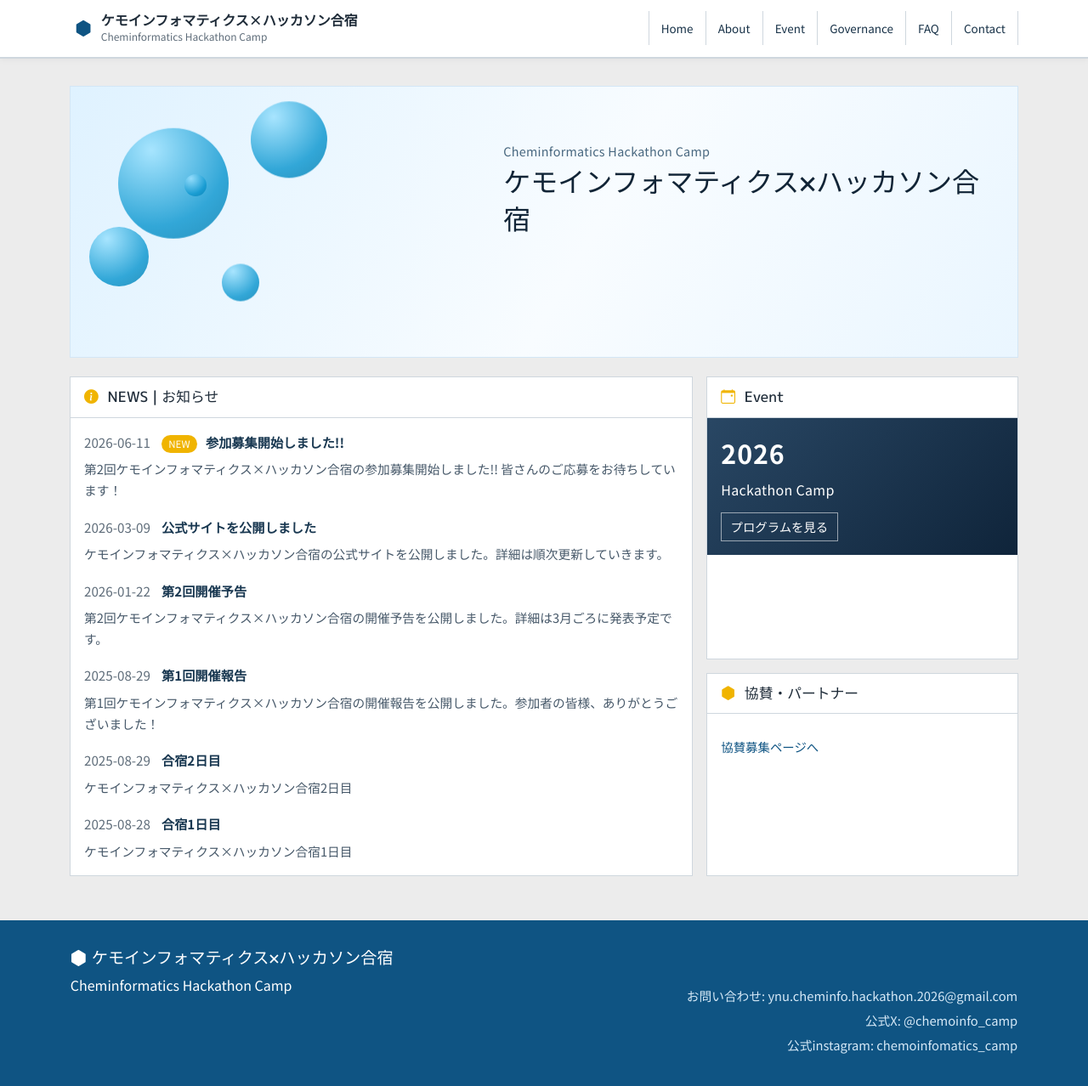
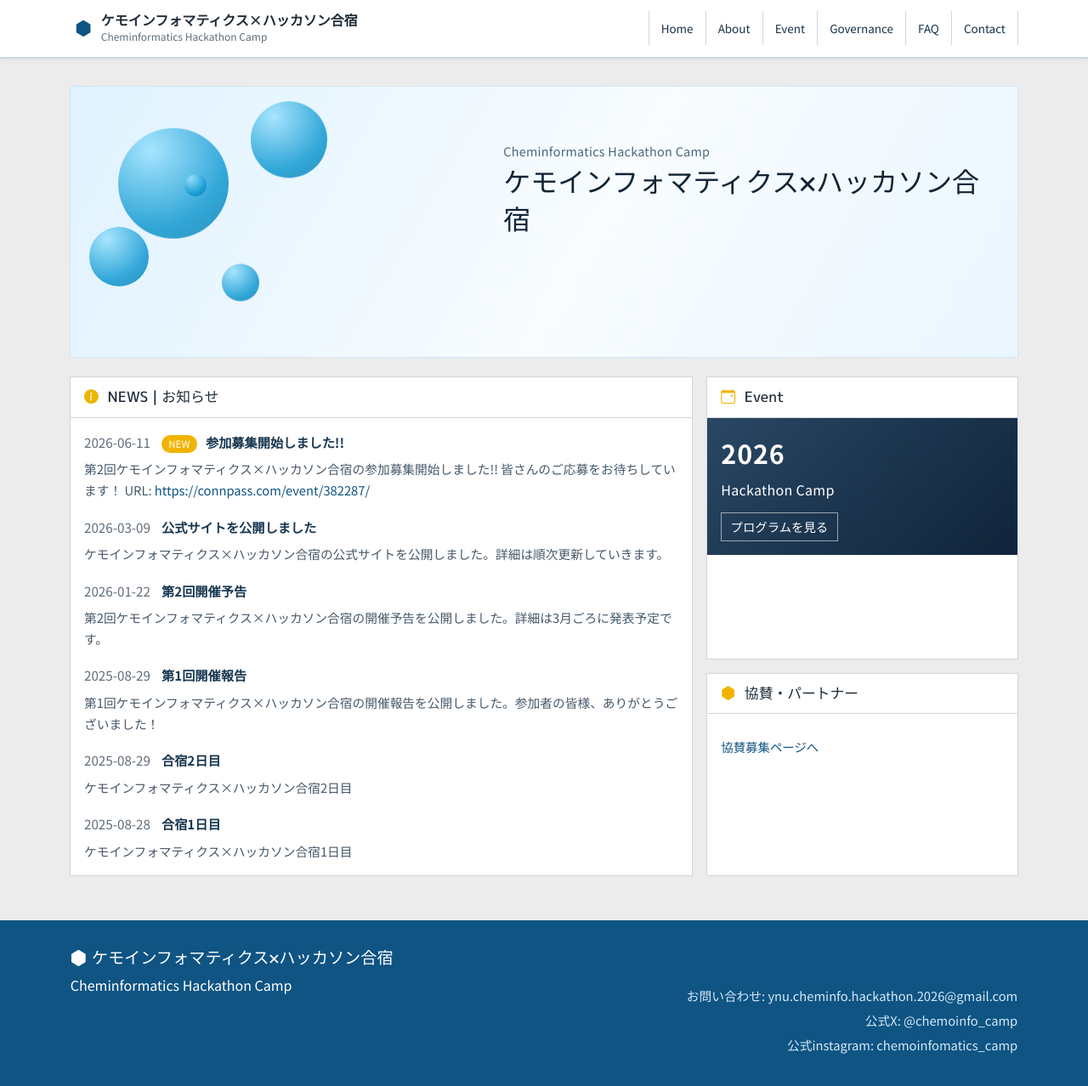
Before and after one commit to Cheminformatics-hackathon/homepage, a Jekyll site: the page built from index.md, in a window 1280 px wide and 1278 px high. Shown: the whole window at 85% size. Built offline with Jekyll 4.4.1, drawn with Linux system fonts in a browser that asks for light colours; a style sheet for code colours, icons or effects is not loaded.

Commit message:
news欄にURL埋め込みを可能にする

```diff
--- a/_data/news.yml
+++ b/_data/news.yml
@@ -5,7 +5,7 @@
 
 - date: "2026-06-11"
   title: "参加募集開始しました!!"
-  content: "第2回ケモインフォマティクス×ハッカソン合宿の参加募集開始しました!! 皆さんのご応募をお待ちしています！"
+  content: "第2回ケモインフォマティクス×ハッカソン合宿の参加募集開始しました!! 皆さんのご応募をお待ちしています！ URL: https://connpass.com/event/382287/"
   badge: "NEW"
 
 - date: "2026-03-09"
--- a/_includes/home/news_and_sidebar.html
+++ b/_includes/home/news_and_sidebar.html
@@ -14,7 +14,14 @@
               <strong>{{ item.title }}</strong>
             </p>
             {% if item.content != "" %}
-            <p class="news-body">{{ item.content }}</p>
+            {% assign content_parts = item.content | split: 'URL: ' %}
+            <p class="news-body">
+              {% if content_parts.size > 1 %}
+              {{ content_parts | first }} URL: <a href="{{ content_parts | last | strip }}" target="_blank" rel="noopener">{{ content_parts | last | strip }}</a>
+              {% else %}
+              {{ item.content }}
+              {% endif %}
+            </p>
             {% endif %}
           </li>
           {% endfor %}
```
Also changed, not shown: 10 other files.
